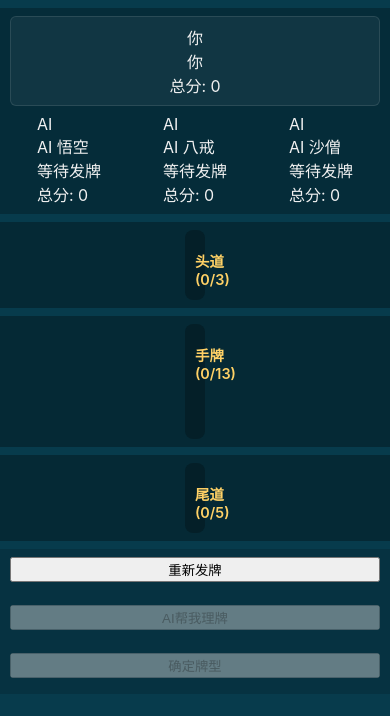
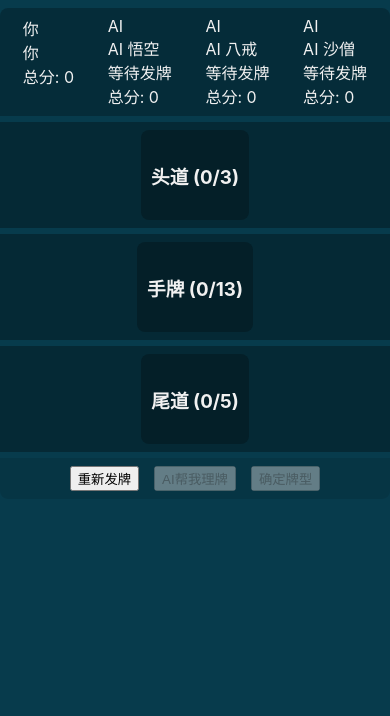
Before and after one commit to wen952555/sss, a React (Create React App) app in the folder frontend/: page / in a window 390 px wide. Shown: the top 716 px of the page. Built offline with nearby package versions, Linux system fonts and the light colour scheme.

Commit message:
Update App.css

```diff
--- a/frontend/src/App.css
+++ b/frontend/src/App.css
@@ -5,83 +5,122 @@ body, html { height: 100%; margin: 0; overflow-x: hidden; }
 body { font-family: -apple-system, BlinkMacSystemFont, 'Segoe UI', Roboto, ऑक्सीजन, Ubuntu, Cantarell, 'Fira Sans', 'Droid Sans', 'Helvetica Neue', sans-serif; -webkit-font-smoothing: antialiased; -moz-osx-font-smoothing: grayscale; background-color: #073b4c; color: #f1f1f1; box-sizing: border-box; }
 *, *::before, *::after { box-sizing: inherit; }
 
-.app-container { display: flex; flex-direction: column; align-items: center; width: 100%; min-height: 100vh; /* padding 由子视图控制 */ }
+.app-container {
+  display: flex;
+  flex-direction: column;
+  align-items: stretch; /* 改为 stretch，让子元素默认占满宽度 */
+  width: 100%;
+  min-height: 100vh;
+  /* padding: 15px; */ /* 移除App容器的左右padding，让横幅自己控制 */
+}
 
 /* 主游戏视图容器 (包含5个横幅) */
-.game-view-active { display: flex; flex-direction: column; align-items: center; width: 100%; padding: 10px 0; /* 上下 padding，左右由 banner-section 控制 */ gap: 10px; /* 横幅之间的间距 */ }
+.game-view-active {
+  display: flex;
+  flex-direction: column;
+  align-items: stretch; /* 子横幅也占满宽度 */
+  width: 100%;
+  flex-grow: 1; /* 如果 app-container 有多余空间，让 game-view-active 填充 */
+  /* padding: 10px 0; */ /* 移除左右padding */
+  gap: 10px;
+}
 
 /* 通用横幅区域样式 - 核心：占满宽度 */
 .banner-section {
+  width: 100%;           /* 关键：占满父容器宽度 */
+  /* max-width: 960px; */  /* 移除或显著增大这个 max-width，或者用百分比 */
+  /* margin-left: auto; */ /* 移除，不再需要居中（因为它会占满） */
+  /* margin-right: auto; */
+  padding: 10px 15px;    /* 横幅自身的内边距，这里控制左右边距 */
+  background-color: rgba(0, 0, 0, 0.2);
+  border-radius: 0; /* 可以考虑移除横幅的圆角，让它们看起来更像屏幕的一部分 */
+  /* 或者只保留顶层和底层横幅的圆角 */
+  display: flex;
+  flex-direction: column;
+  align-items: center;
+}
+/* 可以为第一个和最后一个横幅添加圆角 */
+.game-view-active > .banner-section:first-child {
+  border-top-left-radius: 8px;
+  border-top-right-radius: 8px;
+}
+.game-view-active > .banner-section:last-child {
+  border-bottom-left-radius: 8px;
+  border-bottom-right-radius: 8px;
+}
+
+
+/* 横幅1: 玩家状态显示区 */
+.player-status-banner-section {
+  background-color: rgba(0,0,0,0.25);
+  padding: 8px 15px; /* 调整内边距 */
+}
+.top-banner-container {
+  display: flex;
+  justify-content: space-around;
+  align-items: stretch;
   width: 100%;
-  max-width: 900px; /* 最大内容宽度 */
-  margin-left: auto;
-  margin-right: auto;
-  padding: 10px 15px;
-  background-color: rgba(0, 0, 0, 0.2); /* 统一背景 */
+  max-width: 900px; /* TopBanner内部的内容可以有一个最大宽度以保持美观 */
+  margin: 0 auto; /* 使TopBanner内容居中 */
+  gap: 8px;
+  flex-wrap: wrap;
+  background-color:transparent;
+  padding:0;
+  box-shadow:none;
+  border-radius:0;
+}
+/* ... (其余 TopBanner 内部元素样式保持不变) ... */
+
+
+/* 横幅2,3,4: 牌道区域 */
+.hand-lane-banner {
+  background-color: rgba(0,0,0,0.3);
+  padding: 12px 15px;
+}
+.hand-area {
+  background-color: rgba(0, 0, 0, 0.25);
+  padding: 10px;
   border-radius: 8px;
-  display: flex; /* 方便内部内容对齐 */
-  flex-direction: column; /* 默认内部内容垂直堆叠 */
-  align-items: center; /* 内部内容水平居中 */
+  display: flex;
+  flex-direction: row;
+  gap: 5px;
+  position: relative;
+  align-items: center;
+  width: 100%;
+  max-width: 680px; /* 牌道内容的最大宽度 */
+  margin: 0 auto; /* 使 hand-area 在其横幅内居中 */
+  min-height: 90px;
 }
-.player-status-banner-section { background-color: rgba(0,0,0,0.25); padding: 8px; }
-.hand-lane-banner { background-color: rgba(0,0,0,0.3); padding: 12px; }
-.controls-banner-section { background-color: rgba(0,0,0,0.15); padding: 15px 10px; }
+/* ... (hand-info-internal, hand-area-title-internal, hand-type-display-internal 样式保持不变) ... */
+/* ... (hand-area.allow-wrapping, hand-area:not(.allow-wrapping) 样式保持不变) ... */
+/* ... (Card 样式保持不变) ... */
 
-/* TopBanner 内部样式 */
-.top-banner-container { display: flex; justify-content: space-around; align-items: stretch; width: 100%; gap: 8px; flex-wrap: wrap; }
-.player-banner-item { flex: 1 1 150px; min-width: 130px; padding: 8px; border-radius: 6px; border: 1px solid rgba(255, 255, 255, 0.1); display: flex; flex-direction: column; align-items: center; text-align: center; background-color: rgba(255, 255, 255, 0.05); }
-/* ... (其余 TopBanner 内部元素样式，如头像、名字、分数等) ... */
 
-/* HandArea 内部样式 */
-.hand-area { background-color: rgba(0, 0, 0, 0.25); padding: 10px; border-radius: 8px; display: flex; flex-direction: row; gap: 5px; position: relative; align-items: center; width: 100%; max-width: 680px; margin: 0 auto; min-height: 90px; }
-.hand-info-internal { position: absolute; top: 6px; left: 10px; right: 10px; display: flex; justify-content: space-between; align-items: center; pointer-events: none; z-index: 1;}
-.hand-area-title-internal { color: #ffd166; font-weight: 600; font-size: 0.9em; }
-.hand-type-display-internal { font-size: 0.8em; color: #f1f1f1; background-color: rgba(0,0,0,0.6); padding: 2px 6px; border-radius: 4px; font-weight: 500; }
-.hand-area.allow-wrapping { flex-wrap: wrap; justify-content: center; padding-top: 30px; min-height: 145px; align-items: flex-start; }
-.hand-area:not(.allow-wrapping) { flex-wrap: nowrap; justify-content: center; padding-top: 30px; }
-.card { width: 55px; height: 77px; /* ...其他不变... */ }
-/* ... (Card hover, active, dragging 样式保持不变) ... */
-
-/* Controls 内部样式 */
+/* 横幅5: 控制按钮区 */
+.controls-banner-section {
+  padding: 15px 10px;
+  background-color: rgba(0,0,0,0.1);
+}
 .controls { display: flex; justify-content: center; gap: 15px; width: 100%; flex-wrap: wrap; padding-top: 0; }
-.game-button { /* ... */ }
+.game-button { /* ... (保持不变) ... */ }
 .game-button.compare-all-button { /* ... */ margin-top: 10px; width: auto; max-width: 300px; }
 
+
 /* --- 比牌视图容器 (全屏自适应) --- */
-.comparison-view-container { position: fixed; top: 0; left: 0; width: 100%; height: 100%; background-color: #073b4c; /* 与body背景一致，或稍深 */ display: flex; align-items: center; justify-content: center; padding: 15px; z-index: 1000; overflow-y: auto; }
-.comparison-modal-content { background-color: rgba(0, 0, 0, 0.45); /* 更深的背景 */ padding: 20px; border-radius: 12px; box-shadow: 0 8px 25px rgba(0, 0, 0, 0.5); position: relative; width: 100%; max-width: 800px; /* 或 90vw */ display: flex; flex-direction: column; gap: 15px; }
-.modal-close-button.top-right-close { /* ... */ }
-.comparison-modal-content h2 { /* ... */ }
-.comparison-grid { display: grid; grid-template-columns: repeat(auto-fit, minmax(250px, 1fr)); /* 响应式列 */ gap: 12px; width: 100%; }
-.comparison-cell { background-color: rgba(255, 255, 255, 0.05); padding: 10px; border-radius: 6px; border: 1px solid rgba(255, 255, 255, 0.1); display: flex; flex-direction: column; min-height: 200px; /* 根据卡牌大小调整 */ }
-.comparison-cell h4 { /* ... */ }
-.comparison-hand-row { margin-bottom: 6px; }
-.comparison-hand-row strong { font-size: 0.85em; /* ... */ }
-.mini-cards { display: flex; gap: 3px; flex-wrap: nowrap; justify-content: flex-start; align-items: center; min-height: 50px; /* (卡牌高42 + padding) */ margin-bottom: 4px; }
-.comparison-cell .static-card { width: 30px; height: 42px; /* 最终确认比牌界面的卡牌大小 */ /* ... */ }
-/* ... (shoot-info, modal-actions, continue-game-button 样式保持不变) ... */
+.comparison-view-container { /* ... (保持不变) ... */ }
+/* ... (其余比牌模态框相关样式保持不变) ... */
+
 
 /* --- 响应式调整 --- */
-@media (max-width: 960px) { /* 当屏幕宽度小于横幅最大宽度时，让横幅真正占满 */
-  .banner-section { max-width: 100%; border-radius: 0; /* 边缘到边缘 */ }
+@media (max-width: 960px) { /* 当屏幕宽度小于横幅内部内容最大宽度时 */
+  .top-banner-container, .hand-area {
+    /* max-width: 100%; */ /* 如果之前有max-width，现在让它占满 */
+  }
 }
+
 @media (max-width: 768px) {
-  .app-container.game-view-active { padding: 8px 0; gap: 8px; }
+  .app-container.game-view-active { padding: 8px 0; gap: 6px; } /* 减小主视图间距 */
   .banner-section { padding: 8px 10px; }
-  .player-banner-item { flex-basis: calc(50% - 5px); }
-  .hand-area { min-height: 80px; }
-  .card { width: 45px; height: 63px; }
-  .hand-area.allow-wrapping { min-height: 135px; }
-  .controls .game-button { width: calc(33.33% - 6px); }
-  .comparison-grid { grid-template-columns: 1fr; } /* 比牌模态框单列 */
-  .comparison-cell .static-card { width: 28px; height: 39px; }
+  /* ... (其他响应式调整) ... */
 }
-@media (max-width: 480px) {
-  .player-banner-item { flex-basis: 100%; }
-  .card { width: 38px; height: 53px; }
-  .hand-area { min-height: 70px; }
-  .hand-area.allow-wrapping { min-height: 115px; }
-  .controls { flex-direction: column; align-items: stretch; }
-  .controls .game-button { width: 100%; margin-bottom: 8px; }
-  .comparison-cell .static-card { width: 24px; height: 34px; }
-}
+/* ... (更小屏幕的响应式调整) ... */
```
